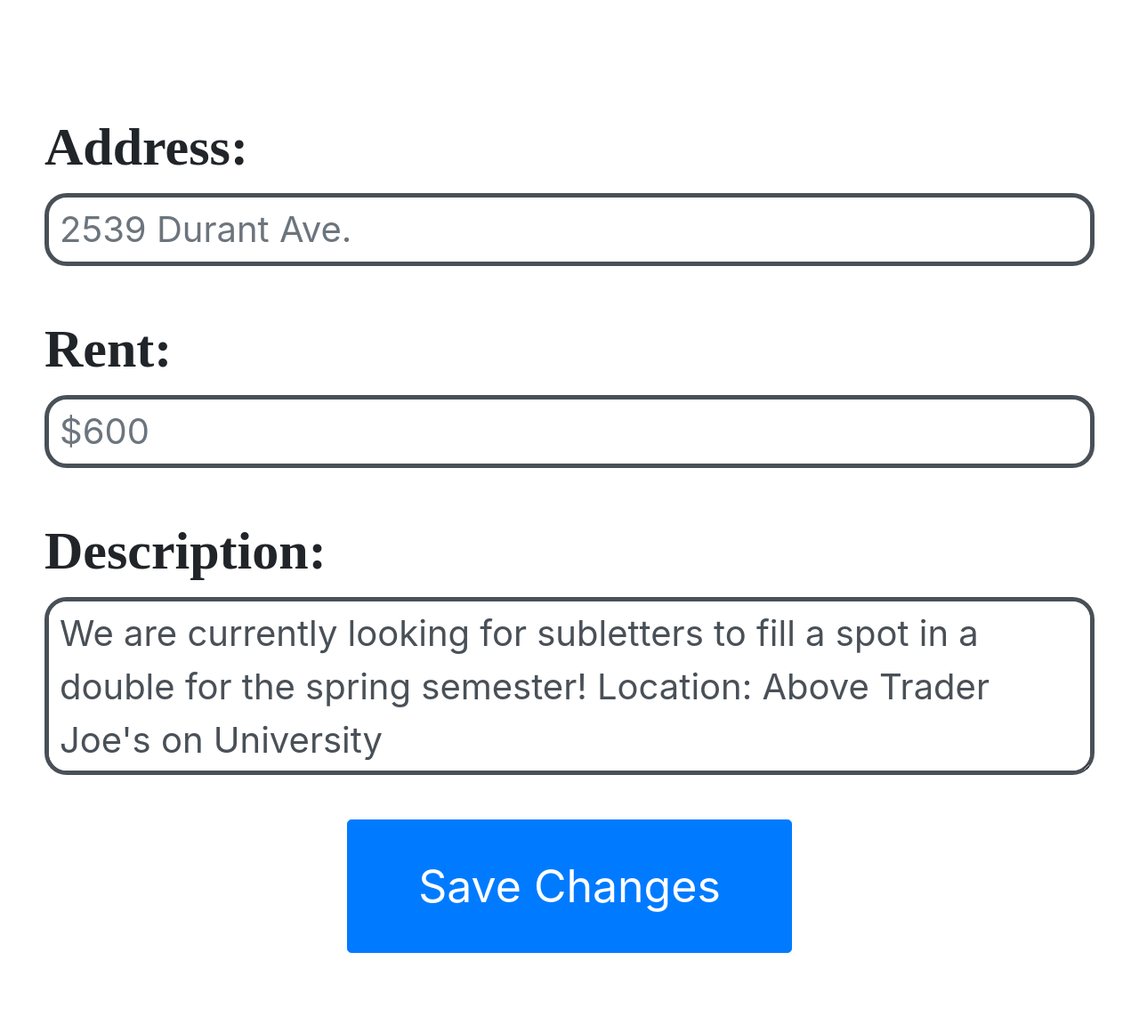
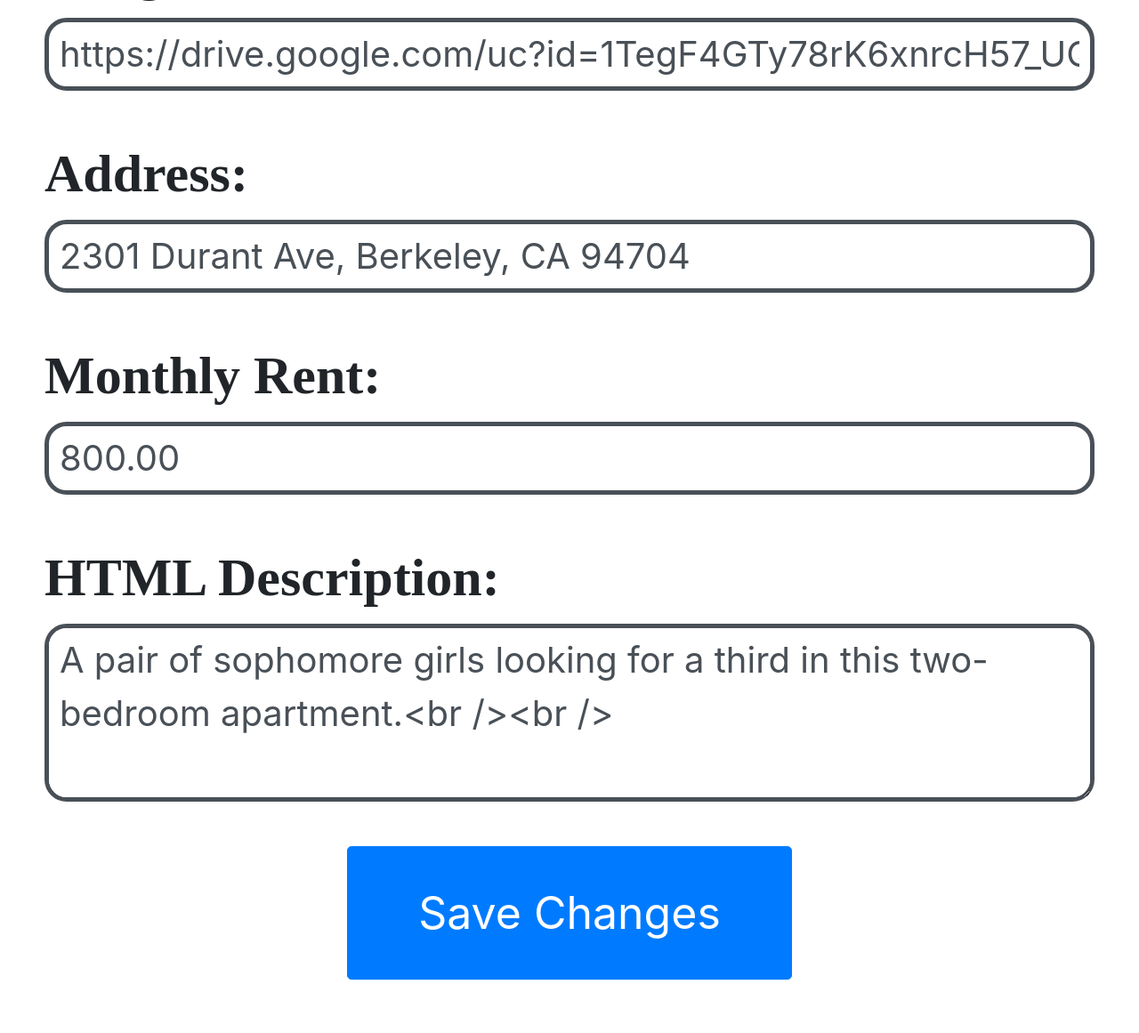
Before and after one commit to saahilchadha1/BearLodge, a Django app: page /listing/2 in a window 1280 px wide. Shown: the part 601-1762 px from the top of the page at 89% size. Before the commit the page ends 1672 px from the top, so only its background shows below. Run offline with Django 3.2, Linux system fonts and the light colour scheme; data comes from the database, SQL or seed files in the repository; some libraries are stand-ins or nearby versions.

Commit message:
Adding functionality to edit listing

```diff
--- a/draw/templates/draw/listing_edit.html
+++ b/draw/templates/draw/listing_edit.html
@@ -34,8 +34,8 @@
 
     .photo-reel {
         margin-top: 50px;
-        height: 250px;
-        width: 250px;
+        height: 300px;
+        width: 300px;
     }
 
     .form-container {
@@ -81,23 +81,23 @@
 
 </head>
 <body>
-    <p id="p1">Add Photos</p>
-    <div class="photo-container">
-        <img class="photo-reel" src="https://drive.google.com/uc?id=17TkigL_LYT2zAUkkjgS-_CGIvbh0TVTK" />
-        <img class="photo-reel" src="https://drive.google.com/uc?id=1TegF4GTy78rK6xnrcH57_UQIeshtKm--" />
-        <img class="photo-reel" src="https://www.iconsdb.com/icons/preview/blue/camera-4-xxl.png" />
+    <div class="photo-container justify-content-center">
+        <img class="photo-reel" src="{{ listing.image_url }}" />
     </div>
 
     <div class="form-container">
-        <form>
+        <form action="" method="POST"> {% csrf_token %}
+            <label class="form-text" for="address">Image URL:</label><br>
+            <input class="form-control" type="text" id="image_url" name="image_url" value="{{ listing.image_url }}"><br>
+
             <label class="form-text" for="address">Address:</label><br>
-            <input class="form-control" type="text" id="address" name="address" placeholder="2539 Durant Ave."><br>
+            <input class="form-control" type="text" id="address" name="address" value="{{ listing.street_address }}"><br>
 
-            <label class="form-text" for="rent">Rent:</label><br>
-            <input class="form-control" type="text" id="rent" name="rent" placeholder="$600"><br>
+            <label class="form-text" for="rent">Monthly Rent:</label><br>
+            <input class="form-control" type="text" id="rent" name="rent" value="{{ listing.monthly_price }}"><br>
 
-            <label class="form-text" for="description">Description:</label><br>
-            <textarea class="form-control" id="description" name="description">We are currently looking for subletters to fill a spot in a double for the spring semester! Location: Above Trader Joe's on University</textarea>
+            <label class="form-text" for="description">HTML Description:</label><br>
+            <textarea class="form-control" id="description" name="description">{{ listing.description }}</textarea>
 
             <div class="photo-container" style="justify-content: center;">
                 <button id="submit-button" class="btn btn-primary btn-lg" type="submit" value="Submit">Save Changes</button>
--- a/draw/views.py
+++ b/draw/views.py
@@ -141,7 +141,21 @@ def listings_create(request):
     return render(request, 'draw/listings_create.html')
 
 def listing_edit(request, listing_id):
-    return render(request, 'draw/listing_edit.html')
+    listing = Listing.objects.get(pk=listing_id)
+    print(listing)
+    if request.method == "POST":
+        print('POST request')
+        form_data = request.POST
+        print(form_data['address'])
+        print(form_data['rent'])
+        print(form_data)
+        listing.street_address = form_data['address']
+        listing.monthly_price = form_data['rent']
+        listing.save()
+        return redirect('listings')
+    return render(request, 'draw/listing_edit.html', {
+        'listing': listing
+    })
 
 def messages(request):
     return render(request, 'draw/messages.html')
```
